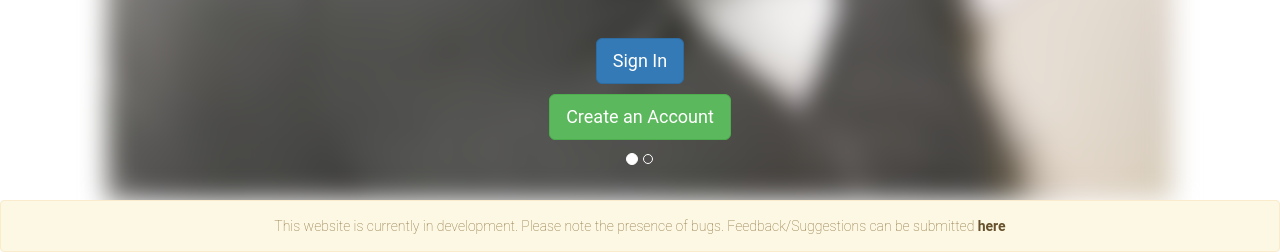
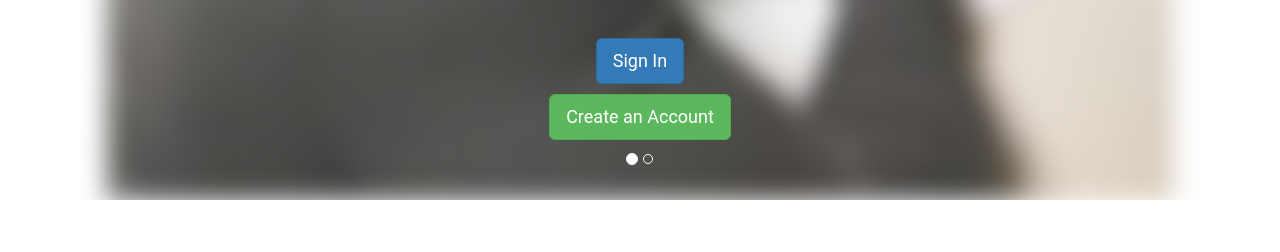
Before and after one commit to rawells14/UILPractice, a Flask app: page / in a window 1280 px wide. Shown: the part 600-852 px from the top of the page. After the commit the page ends 800 px from the top, so only its background shows below. Run offline with Flask 2, Linux system fonts and the light colour scheme; some libraries are stand-ins or nearby versions.

Commit message:
Home page update

```diff
--- a/templates/homepage.html
+++ b/templates/homepage.html
@@ -15,6 +15,7 @@
 
   ga('create', 'UA-70751894-1', 'auto');
   ga('send', 'pageview');
+
 
 
     </script>
@@ -140,11 +141,7 @@
         </div>
     </div>
 </div>
-<div class="alert alert-warning center-text" role="alert">This website is currently in development. Please note the
-    presence of bugs. Feedback/Suggestions can be submitted <a href="/feedback" class="alert-link">here</a>
-    <br>
 
-</div>
 </body>
 
 </html>
```
